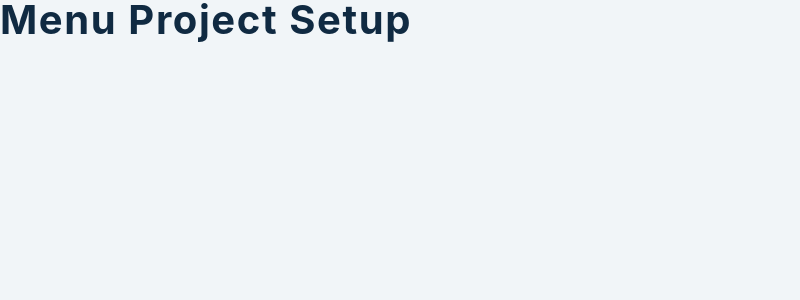
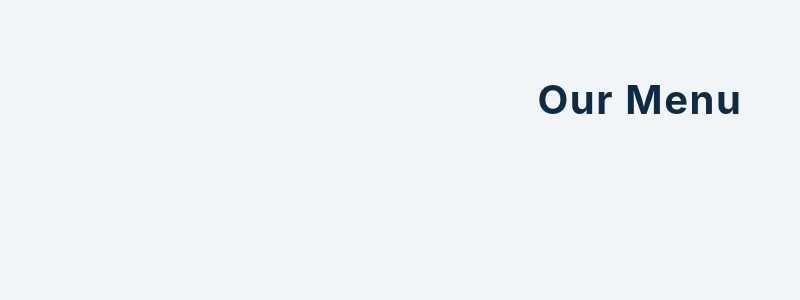
Before and after one commit to SadiKISLAR/menu-project-with-react-smilga, a React (Create React App) app: page / in a window 1280 px wide. Shown: the top 300 px of the page, without its empty margins (0-800 px from the left). Built offline with nearby package versions, Linux system fonts and the light colour scheme; the HTML template or start-up script is replaced by a standard one.

Commit message:
main page created

```diff
--- a/src/App.js
+++ b/src/App.js
@@ -4,7 +4,16 @@
 import items from './data';
 
 function App() {
-  return <h2>menu project setup</h2>;
+  const [menuItems, setMenuItems] = useState(items)
+  const [categories, setCategories] = useState([]);
+  return (
+    <main>
+      <section className="menu section">
+        <div className="title">
+          <h2>our menu</h2>
+        </div>
+      </section>
+    </main>);
 }
 
 export default App;
```
Also changed, not shown: 1 other file (tests, documents, lock files or other folders).
